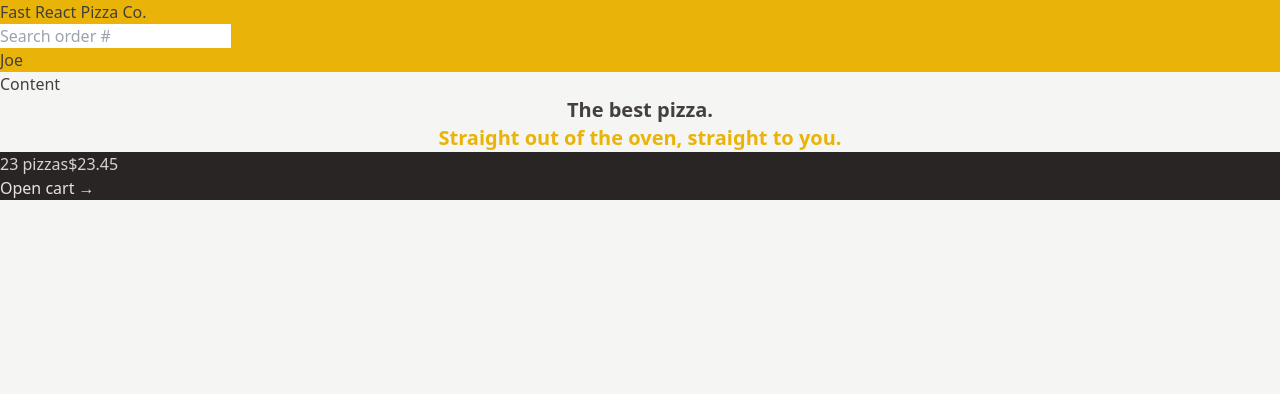
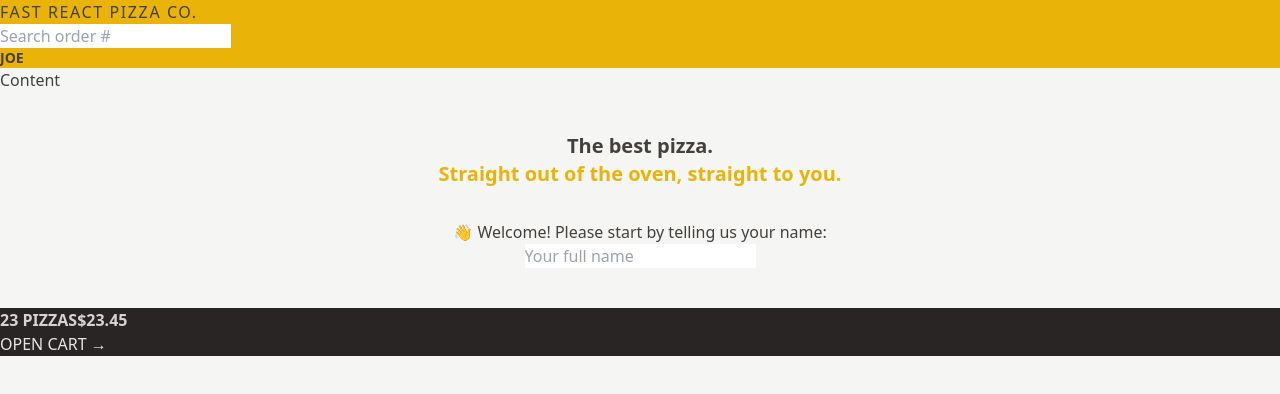
Before and after one commit to breakthrough001/react-pizza-co, a React (Vite) app: page / in a window 1280 px wide. Shown: the top 394 px of the page. Built offline with nearby package versions, Linux system fonts and the light colour scheme.

Commit message:
tailwind styling

```diff
--- a/src/features/cart/CartOverview.jsx
+++ b/src/features/cart/CartOverview.jsx
@@ -2,8 +2,8 @@
 
 function CartOverview() {
   return (
-    <div className="bg-stone-800 text-stone-200">
-      <p className="text-stone-300">
+    <div className="bg-stone-800 text-stone-200 uppercase">
+      <p className="text-stone-300 font-semibold">
         <span>23 pizzas</span>
         <span>$23.45</span>
       </p>
--- /dev/null
+++ b/src/features/user/Username.jsx
@@ -0,0 +1,5 @@
+function Username() {
+  return <div className="text-sm font-semibold">Joe</div>;
+}
+
+export default Username;
--- a/src/ui/Header.jsx
+++ b/src/ui/Header.jsx
@@ -1,12 +1,15 @@
 import { Link } from 'react-router-dom';
 import SearchOrder from '../features/order/SearchOrder';
+import Username from '../features/user/Username';
 
 function Header() {
   return (
-    <header className="bg-yellow-500">
-      <Link to="/">Fast React Pizza Co.</Link>
+    <header className="bg-yellow-500 uppercase">
+      <Link to="/" className="tracking-widest">
+        Fast React Pizza Co.
+      </Link>
       <SearchOrder />
-      <p>Joe</p>
+      <Username />
     </header>
   );
 }
--- a/src/ui/Home.jsx
+++ b/src/ui/Home.jsx
@@ -1,13 +1,16 @@
+import CreateUser from '../features/user/CreateUser';
+
 function Home() {
   return (
-    <div>
-      <h1 className="text-center text-xl font-semibold">
+    <div className="my-10 text-center">
+      <h1 className="mb-8 text-xl font-semibold">
         The best pizza.
         <br />
         <span className="text-yellow-500">
           Straight out of the oven, straight to you.
         </span>
       </h1>
+      <CreateUser />
     </div>
   );
 }
```
